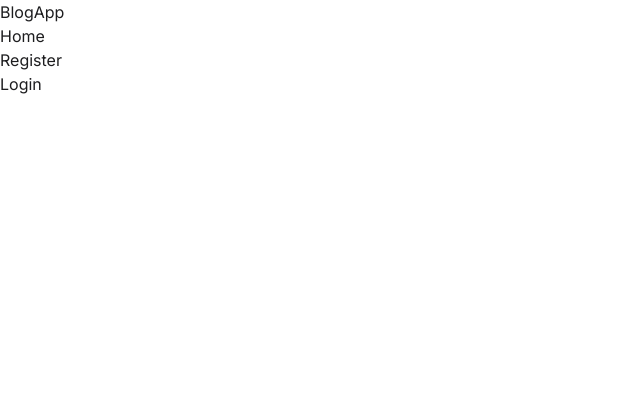
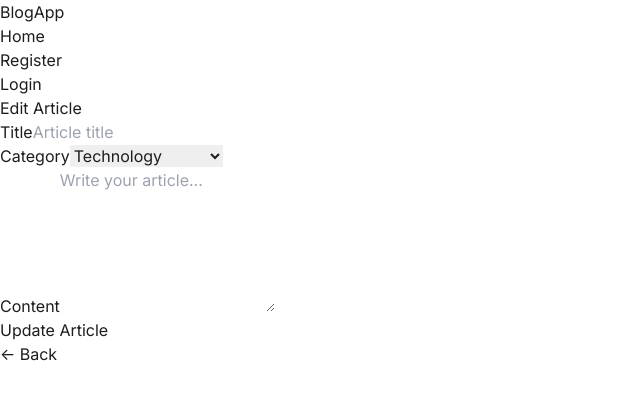
Before and after one commit to Phanikarthik919/Week-5-Capstone_Project_1, a React app in the folder BLOG-APP-FRONTEND/: page /edit-article/1 in a window 1280 px wide. Shown: the top 400 px of the page, without its empty margins (0-640 px from the left). Built offline with nearby package versions, Linux system fonts and the light colour scheme; no server answers; the HTML template or start-up script is replaced by a standard one.

Commit message:
Allow author to edit their own articles by adding EditArticle component and hooking up Edit button on Dashboard

```diff
--- a/BLOG-APP-FRONTEND/src/App.jsx
+++ b/BLOG-APP-FRONTEND/src/App.jsx
@@ -8,6 +8,7 @@ import UserDashboard from './components/UserDashboard';
 import AuthorDashboard from './components/AuthorDashboard';
 import AdminDashboard from './components/AdminDashboard';
 import Article from './components/Article';
+import EditArticle from './components/EditArticle';
 import { Toaster } from 'react-hot-toast';
 
 import Header from './components/Header';
@@ -28,6 +29,7 @@ function App() {
           <Route path="/author-dashboard" element={<AuthorDashboard />} />
           <Route path="/admin-dashboard" element={<AdminDashboard />} />
           <Route path="/article/:articleId" element={<Article />} />
+          <Route path="/edit-article/:articleId" element={<EditArticle />} />
         </Routes>
       </div>
     </Router>
--- a/BLOG-APP-FRONTEND/src/components/AuthorDashboard.jsx
+++ b/BLOG-APP-FRONTEND/src/components/AuthorDashboard.jsx
@@ -20,8 +20,7 @@ const AuthorDashboard = () => {
   };
 
   const handleEdit = (article) => {
-    console.log("Edit article:", article._id);
-    // navigate(`/edit-article/${article._id}`);
+    navigate(`/edit-article/${article._id}`);
   };
 
   const handleDelete = (article) => {
--- /dev/null
+++ b/BLOG-APP-FRONTEND/src/components/EditArticle.jsx
@@ -0,0 +1,139 @@
+import React, { useEffect, useState } from 'react';
+import { useForm } from 'react-hook-form';
+import { useNavigate, useParams } from 'react-router-dom';
+import axios from 'axios';
+import { useAuth } from '../store/authStore';
+import toast from 'react-hot-toast';
+import {
+  pageBackground, formCard, formTitle, labelClass, inputClass,
+  formGroup, submitBtn, ghostBtn
+} from '../styles/common';
+
+const EditArticle = () => {
+  const { register, handleSubmit, reset, formState: { errors } } = useForm();
+  const navigate = useNavigate();
+  const { articleId } = useParams();
+  const { currentUser } = useAuth();
+  const [loading, setLoading] = useState(true);
+
+  // Fetch article data on mount to populate the form
+  useEffect(() => {
+    const fetchArticle = async () => {
+      try {
+        const apiUrl = import.meta.env.VITE_API_URL || "http://localhost:4000";
+        // We can fetch via the public/user API to grab the data
+        const res = await axios.get(`${apiUrl}/user-api/articles/${articleId}`, { withCredentials: true });
+        const article = res.data.payload;
+
+        // Populate the react-hook-form with the existing article data
+        reset({
+          title: article.title,
+          category: article.category,
+          content: article.content
+        });
+      } catch (err) {
+        console.error("Error fetching article info:", err);
+        toast.error("Failed to fetch article details");
+      } finally {
+        setLoading(false);
+      }
+    };
+    fetchArticle();
+  }, [articleId, reset]);
+
+  const onSubmit = async (data) => {
+    try {
+      const apiUrl = import.meta.env.VITE_API_URL || "http://localhost:4000";
+
+      const updatePayload = {
+        articleId: articleId,
+        title: data.title,
+        category: data.category,
+        content: data.content,
+        // Backend's checkAuthor logic expects the 'author' field to be sent in the body
+        author: currentUser?.userId || currentUser?._id
+      };
+
+      await axios.put(`${apiUrl}/author-api/articles/`, updatePayload, { withCredentials: true });
+
+      toast.success('Article updated successfully!');
+      navigate('/author-dashboard');
+    } catch (err) {
+      console.error(err);
+      toast.error(err.response?.data?.message || 'Failed to update article');
+    }
+  };
+
+  if (loading) {
+    return (
+      <div className={pageBackground + " flex items-center justify-center px-4 py-16"}>
+        <p className="text-[#0066cc]/60 animate-pulse">Loading article data...</p>
+      </div>
+    );
+  }
+
+  return (
+    <div className={pageBackground + " flex items-center justify-center px-4 py-16"}>
+      <div className={formCard + " max-w-lg w-full"}>
+        <h2 className={formTitle}>Edit Article</h2>
+
+        <form onSubmit={handleSubmit(onSubmit)}>
+          {/* Title */}
+          <div className={formGroup}>
+            <label className={labelClass}>Title</label>
+            <input
+              {...register('title', { required: 'Title is required' })}
+              type="text"
+              placeholder="Article title"
+              className={inputClass}
+            />
+            {errors.title && <p className="text-[#cc2f26] text-xs mt-1">{errors.title.message}</p>}
+          </div>
+
+          {/* Category */}
+          <div className={formGroup}>
+            <label className={labelClass}>Category</label>
+            <select
+              {...register('category', { required: 'Category is required' })}
+              className={inputClass + " appearance-none cursor-pointer"}
+            >
+              <option value="" disabled>Select a category</option>
+              <option value="Technology">Technology</option>
+              <option value="Lifestyle">Lifestyle</option>
+              <option value="Business">Business</option>
+              {/* Ensure standard lowercase handling or specific exact names match the options previously used */}
+              <option value="tech">Tech</option>
+              <option value="lifestyle">Lifestyle</option>
+              <option value="business">Business</option>
+            </select>
+            {errors.category && <p className="text-[#cc2f26] text-xs mt-1">{errors.category.message}</p>}
+          </div>
+
+          {/* Content */}
+          <div className={formGroup}>
+            <label className={labelClass}>Content</label>
+            <textarea
+              {...register('content', { required: 'Content is required' })}
+              placeholder="Write your article..."
+              rows="6"
+              className={inputClass + " resize-none"}
+            ></textarea>
+            {errors.content && <p className="text-[#cc2f26] text-xs mt-1">{errors.content.message}</p>}
+          </div>
+
+          <button type="submit" className={submitBtn}>
+            Update Article
+          </button>
+
+          <div className="text-center mt-4">
+            <button type="button" onClick={() => navigate(-1)} className={ghostBtn}>
+              ← Back
+            </button>
+          </div>
+        </form>
+      </div>
+    </div>
+  );
+};
+
+export default EditArticle;
```
